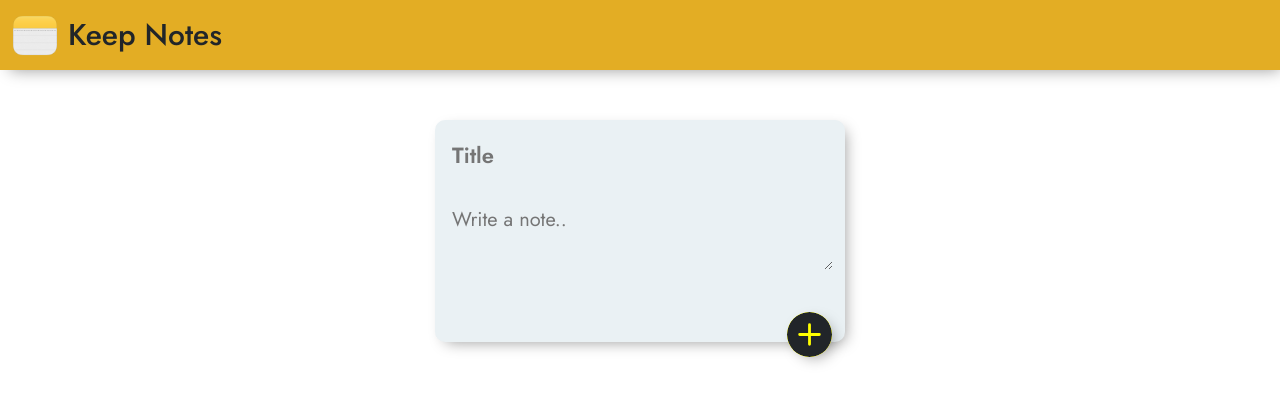
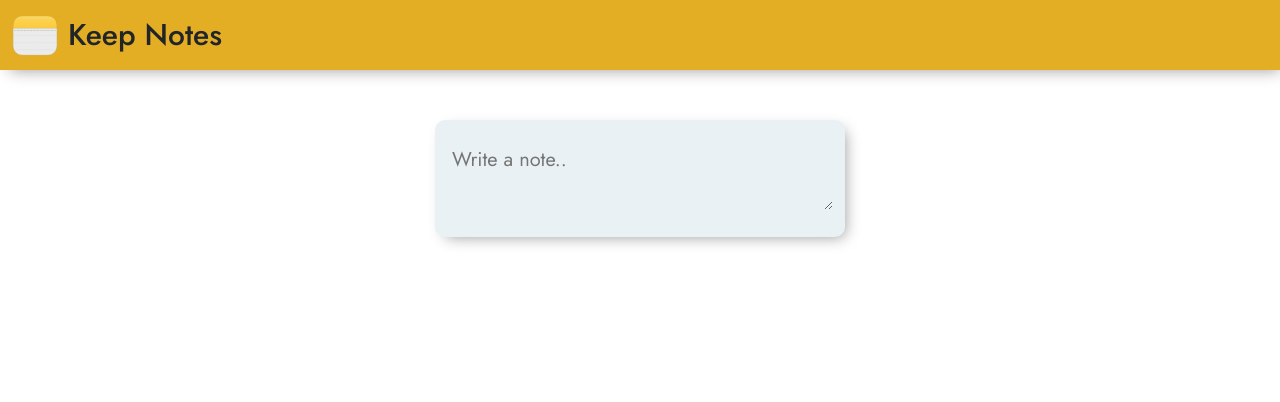
Before and after one commit to devakashpandey/Keep-Note, a React (Create React App) app: page / in a window 1280 px wide. Shown: the top 402 px of the page. Built offline with nearby package versions, Linux system fonts and the light colour scheme.

Commit message:
styling done

```diff
--- a/src/components/CreateNote.js
+++ b/src/components/CreateNote.js
@@ -3,6 +3,8 @@
 import { BsPlusCircleFill } from "react-icons/bs";
 
 const CreateNote = ({ addNote }) => {
+  const [show, setShow] = useState(false);
+
   const [note, setNote] = useState({
     title: "",
     content: "",
@@ -24,10 +26,19 @@
     });
   };
 
+  const expandIt = () => {
+    setShow(true);
+  };
+
+  const shrinkIt = () => {
+    setShow(false);
+  };
+
   return (
     <>
       <div className="main-note ">
         <form className="container">
+          {show ? (
             <input
               type="text"
               placeholder="Title"
@@ -35,6 +46,7 @@
               onChange={inputEvent}
               name="title"
             ></input>
+          ) : null}
           <textarea
             rows=""
             cols=""
@@ -42,8 +54,10 @@
             value={note.content}
             onChange={inputEvent}
             name="content"
+            onClick={expandIt}
+            onDoubleClick={shrinkIt}
           ></textarea>
-          <BsPlusCircleFill className="addbtn" onClick={addEvent} />
+          {show && <BsPlusCircleFill className="addbtn" onClick={addEvent} />}
         </form>
       </div>
     </>
```
Lines whose indentation alone changed are shown as unchanged.
